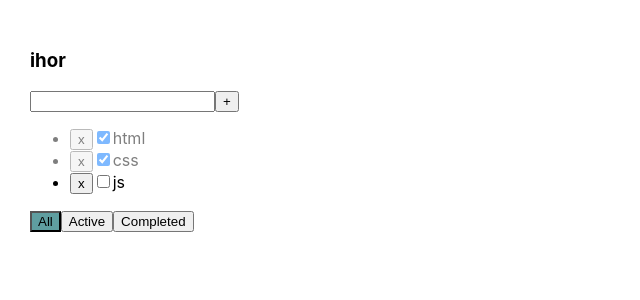
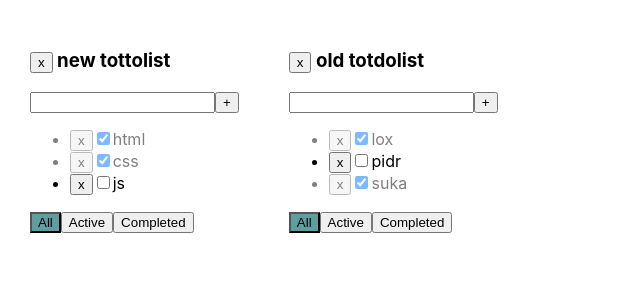
Before and after one commit to dimov97/1-todolist, a React (Create React App) app: page / in a window 1280 px wide. Shown: the top 300 px of the page, without its empty margins (0-640 px from the left). Built offline with nearby package versions, Linux system fonts and the light colour scheme.

Commit message:
function remoove todolist and more than 1 todo

```diff
--- a/src/App.tsx
+++ b/src/App.tsx
@@ -10,56 +10,101 @@ export type tasksType = {
 }
 export type filterType = 'all' | 'completed' | 'active'
 
+type todolistsType = {
+    id: string,
+    title: string,
+    filter: filterType
+}
+type tasksStateType = {
+    [key:string]:tasksType[]
+}
+
 function App() {
-    let [tasks, setTasks] = useState([
-        { id: v1(), title: 'html', isDone: true },
-        { id: v1(), title: 'css', isDone: true },
-        { id: v1(), title: 'js', isDone: false },
-    ])
 
-    let [filter, setFilter] = useState<filterType>('all')
 
-    let filteredTask = tasks
-
-    if (filter === 'completed') {
-        filteredTask = tasks.filter(t => t.isDone === true)
-    }
-    if (filter === 'active') {
-        filteredTask = tasks.filter(t => t.isDone === false)
-    }
-    function filterTasks(value: filterType) {
-        setFilter(value)
+    function filterTasks(value: filterType, id: string) {
+        let todolist = todolists.find(tl => tl.id === id)
+        if (todolist) {
+            todolist.filter = value
+            setTodoslists([...todolists])
+        }
     }
 
-    function remooveTask(id: string) {
-        let filteredTasks = tasks.filter(t => t.id !== id)
-        setTasks(filteredTasks)
+    function remooveTask(id: string, todolistId:string) {
+        let todolistTasks = tasks[todolistId]
+        tasks[todolistId] = todolistTasks.filter(t => t.id !== id)
+        setTasks({...tasks})
     }
 
-    function addTask(title: string) {
+    function addTask(title: string,todolistId:string) {
+        let todolistTasks = tasks[todolistId]
         let task = { id: v1(), title: title, isDone: false }
-        let newTasks = [task, ...tasks]
-        setTasks(newTasks)
+        tasks[todolistId] = [task, ...todolistTasks]
+        setTasks({...tasks})
     }
-    function changeTaskStatus(id: string, isDone: boolean) {
-        let task = tasks.find(t => t.id === id)
+    function changeTaskStatus(id: string, isDone: boolean,todolistId:string) {
+        let todolistTasks = tasks[todolistId]
+        let task = todolistTasks.find(t => t.id === id)
         if (task) {
             task.isDone = isDone
-            setTasks([...tasks])
+            setTasks({...tasks})
         }
 
     }
 
+    const todolistId1 = v1()
+    const todolistId2 = v1()
+
+    let [todolists, setTodoslists] = useState<todolistsType[]>(
+        [
+            { id: todolistId1, title: 'new tottolist', filter: 'all' },
+            { id: todolistId2, title: 'old totdolist', filter: 'all' },
+        ]
+    )
+
+    let [tasks, setTasks] = useState<tasksStateType>({
+        [todolistId1]: [
+            { id: v1(), title: 'html', isDone: true },
+            { id: v1(), title: 'css', isDone: true },
+            { id: v1(), title: 'js', isDone: false },
+        ],
+        [todolistId2]: [
+            { id: v1(), title: 'lox', isDone: true },
+            { id: v1(), title: 'pidr', isDone: false },
+            { id: v1(), title: 'suka', isDone: true },
+        ]
+    })
+    function remooveTodolist(todolistId:string) {
+        setTodoslists(todolists.filter(tl=>tl.id!==todolistId))
+        delete tasks[todolistId]
+        setTasks({...tasks})
+    }
+
     return (
         <div className="App">
-            <Todolist title={'ihor'}
-                tasks={filteredTask}
-                remooveTask={remooveTask}
-                filterTasks={filterTasks}
-                addTask={addTask}
-                changeTaskStatus={changeTaskStatus}
-                filter={filter}
-            />
+            {todolists.map(tl => {
+                let filteredTask = tasks[tl.id]
+
+                if (tl.filter === 'completed') {
+                    filteredTask = filteredTask.filter(t => t.isDone === true)
+                }
+                if (tl.filter === 'active') {
+                    filteredTask = filteredTask.filter(t => t.isDone === false)
+                }
+                return (
+                    <Todolist title={tl.title}
+                        id={tl.id}
+                        key={tl.id}
+                        tasks={filteredTask}
+                        remooveTask={remooveTask}
+                        filterTasks={filterTasks}
+                        addTask={addTask}
+                        changeTaskStatus={changeTaskStatus}
+                        filter={tl.filter}
+                        remooveTodolist={remooveTodolist}
+                    />
+                )
+            })}
         </div>
     );
 }
--- a/src/Todolist.tsx
+++ b/src/Todolist.tsx
@@ -2,21 +2,23 @@ import React, { ChangeEvent, useState, KeyboardEvent } from 'react'
 import { filterType, tasksType } from './App'
 
 type todolistType = {
+    id:string
     title: string
     tasks: tasksType[]
-    remooveTask: (id: string) => void
-    filterTasks: (value: filterType) => void
-    addTask: (title: string) => void
-    changeTaskStatus: (id: string, isDone: boolean) => void
+    remooveTask: (id: string,todolistId:string) => void
+    filterTasks: (value: filterType,id:string) => void
+    addTask: (title: string,todolistId:string) => void
+    changeTaskStatus: (id: string, isDone: boolean,todolistId:string) => void
     filter: filterType
+    remooveTodolist:(todolistId:string)=>void
 }
 
-export const Todolist: React.FC<todolistType> = ({ title, tasks, remooveTask, filterTasks, addTask, changeTaskStatus, filter }) => {
+export const Todolist: React.FC<todolistType> = ({ title, tasks, remooveTask, filterTasks, addTask, changeTaskStatus, filter,id,remooveTodolist }) => {
     let [newTitle, setNewTitle] = useState('')
     let [error, setError] = useState<null | string>(null)
     let addTaskHandler = () => {
         if (newTitle.trim() !== '') {
-            addTask(newTitle.trim())
+            addTask(newTitle.trim(),id)
             setNewTitle('')
         } else {
             setError('title is required !')
@@ -31,12 +33,12 @@ export const Todolist: React.FC<todolistType> = ({ title, tasks, remooveTask, fi
             addTaskHandler()
         }
     }
-    let onClickAllHandler = () => { filterTasks('all') }
-    let onClickActiveHandler = () => { filterTasks('active') }
-    let onClickCompletedHandler = () => { filterTasks('completed') }
+    let onClickAllHandler = () => { filterTasks('all',id) }
+    let onClickActiveHandler = () => { filterTasks('active',id) }
+    let onClickCompletedHandler = () => { filterTasks('completed',id) }
     return (
         <div>
-            <h3>{title}</h3>
+            <h3><button onClick={()=>{remooveTodolist(id)}}>x</button> {title}</h3>
             <div>
                 <input value={newTitle} onChange={onChandeHandelr}
                     onKeyDown={onKeyDownHandler}
@@ -47,13 +49,13 @@ export const Todolist: React.FC<todolistType> = ({ title, tasks, remooveTask, fi
             </div>
             <ul>
                 {tasks.map((t: tasksType) => {
-                    const onClickHandler = () => { remooveTask(t.id) }
+                    const onClickHandler = () => { remooveTask(t.id,id) }
                     return (
                         <li key={t.id} className={t.isDone === true ? 'done' : ''}>
                             <button onClick={onClickHandler}>x</button>
                             <input type="checkbox" checked={t.isDone} onChange={(e: ChangeEvent<HTMLInputElement>) => {
                                 let newTaskSatus = e.currentTarget.checked
-                                changeTaskStatus(t.id, newTaskSatus)
+                                changeTaskStatus(t.id, newTaskSatus,id)
                             }} />
                             <span>{t.title}</span>
                         </li>)
```
